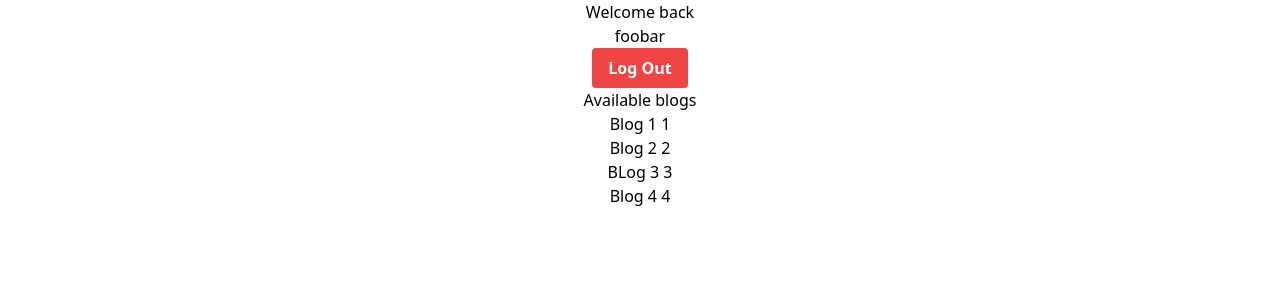
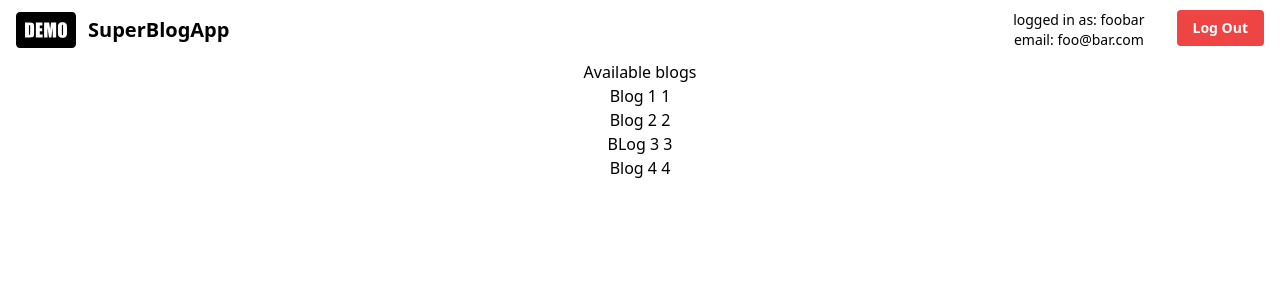
Before and after one commit to DimaYurchenko/blog-app, a React (Create React App) app: page / in a window 1280 px wide. Shown: the top 300 px of the page. Built offline with nearby package versions, Linux system fonts and the light colour scheme; data requests are answered from the project's data file; sample sign-in values are in the browser's storage.

Commit message:
add navbar

```diff
--- a/src/features/User/Dashboard.js
+++ b/src/features/User/Dashboard.js
@@ -1,8 +1,9 @@
-import React, { Fragment, useEffect, useState } from 'react';
-import { useSelector, useDispatch } from 'react-redux';
-import { userSelector, fetchUserBytoken, clearState } from './UserSlice';
-import Loader from 'react-loader-spinner';
-import { useHistory } from 'react-router-dom';
+import React, { Fragment, useEffect, useState } from "react";
+import { useSelector, useDispatch } from "react-redux";
+import { userSelector, fetchUserBytoken, clearState } from "./UserSlice";
+import Loader from "react-loader-spinner";
+import { useHistory } from "react-router-dom";
+import { ReactComponent as Logo } from "./logo.svg";
 
 const Dashboard = () => {
   const history = useHistory();
@@ -10,7 +11,7 @@ const Dashboard = () => {
   const dispatch = useDispatch();
   const { isFetching, isError } = useSelector(userSelector);
   useEffect(() => {
-    dispatch(fetchUserBytoken({ token: localStorage.getItem('token') }));
+    dispatch(fetchUserBytoken({ token: localStorage.getItem("token") }));
   }, []);
 
   const { username, email } = useSelector(userSelector);
@@ -18,67 +19,76 @@ const Dashboard = () => {
   useEffect(() => {
     if (isError) {
       dispatch(clearState());
-      history.push('/login');
+      history.push("/login");
     }
   }, [isError]);
 
   const onLogOut = () => {
-    localStorage.removeItem('token');
+    localStorage.removeItem("token");
 
-    history.push('/login');
+    history.push("/login");
   };
 
-  const [blogs, setBlogs] = useState([])
+  const [blogs, setBlogs] = useState([]);
 
   useEffect(() => {
-    fetchBlogs()
-  }, [])
+    fetchBlogs();
+  }, []);
 
   const fetchBlogs = async () => {
-    const response = await fetch(
-      'http://localhost:3001/blogs',
-      {
-        method: 'GET',
+    const response = await fetch("http://localhost:3001/blogs", {
+      method: "GET",
       headers: {
-          Accept: 'application/json',
-          Authorization: `Bearer ${localStorage.getItem('token')}`,
-          'Content-Type': 'application/json',
+        Accept: "application/json",
+        Authorization: `Bearer ${localStorage.getItem("token")}`,
+        "Content-Type": "application/json",
       },
-      }
-    );
+    });
 
-    setBlogs(await response.json())
-  }
+    setBlogs(await response.json());
+  };
 
   return (
-    <div className="container mx-auto">
-      {isFetching ? (
-        <Loader type="Puff" color="#00BFFF" height={100} width={100} />
-      ) : (
     <Fragment>
-          <div className="container mx-auto">
-            Welcome back <h3>{username}</h3>
-          </div>
+      <nav class="bg-white border-gray-200 px-2 sm:px-4 py-2.5 rounded dark:bg-gray-800">
+        <div class="container flex flex-wrap justify-between items-center mx-auto">
+          <a href="/" class="flex items-center">
+            <Logo class="mr-3 h-6 sm:h-9" alt="Blog Logo" />
+            <span class="self-center text-xl font-semibold whitespace-nowrap dark:text-white">
+              SuperBlogApp
+            </span>
+          </a>
 
+          <ul class="flex flex-col mt-4 md:flex-row md:space-x-8 md:mt-0 md:text-sm md:font-medium">
+            <li>
+              logged in as: {username}
+              <br />
+              email: {email}
+            </li>
+            <li>
               <button
                 onClick={onLogOut}
                 className="bg-red-500 hover:bg-red-700 text-white font-bold py-2 px-4 rounded"
               >
                 Log Out
               </button>
+            </li>
+          </ul>
+        </div>
+      </nav>
+
 
       <h1>Available blogs</h1>
       <ol>
         {blogs.map((data) => {
-              return(
-                <li>{data.title} {data.id}</li>
-              )
+          return (
+            <li>
+              {data.title} {data.id}
+            </li>
+          );
         })}
       </ol>
     </Fragment>
-
-      )}
-    </div>
   );
 };
 
```
Also changed, not shown: src/features/User/logo.svg (added). Lines whose indentation alone changed are shown as unchanged.
